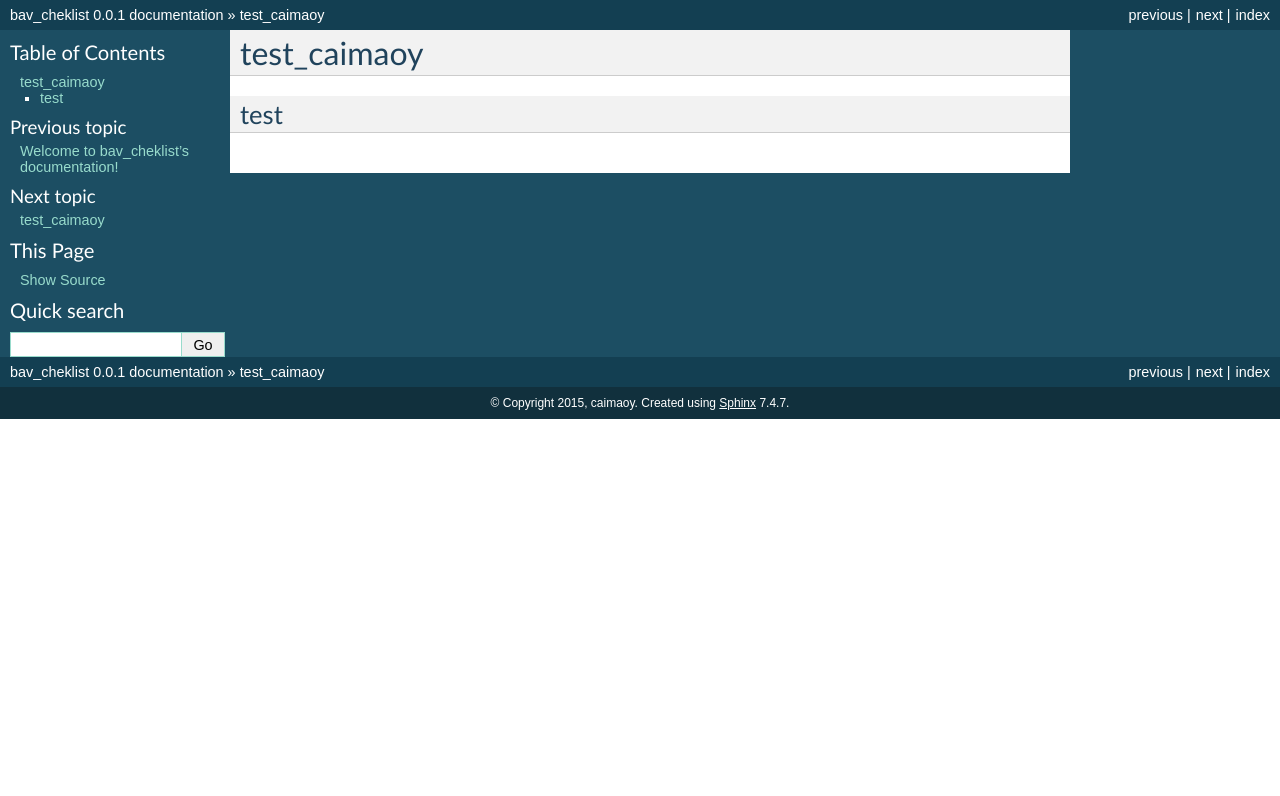
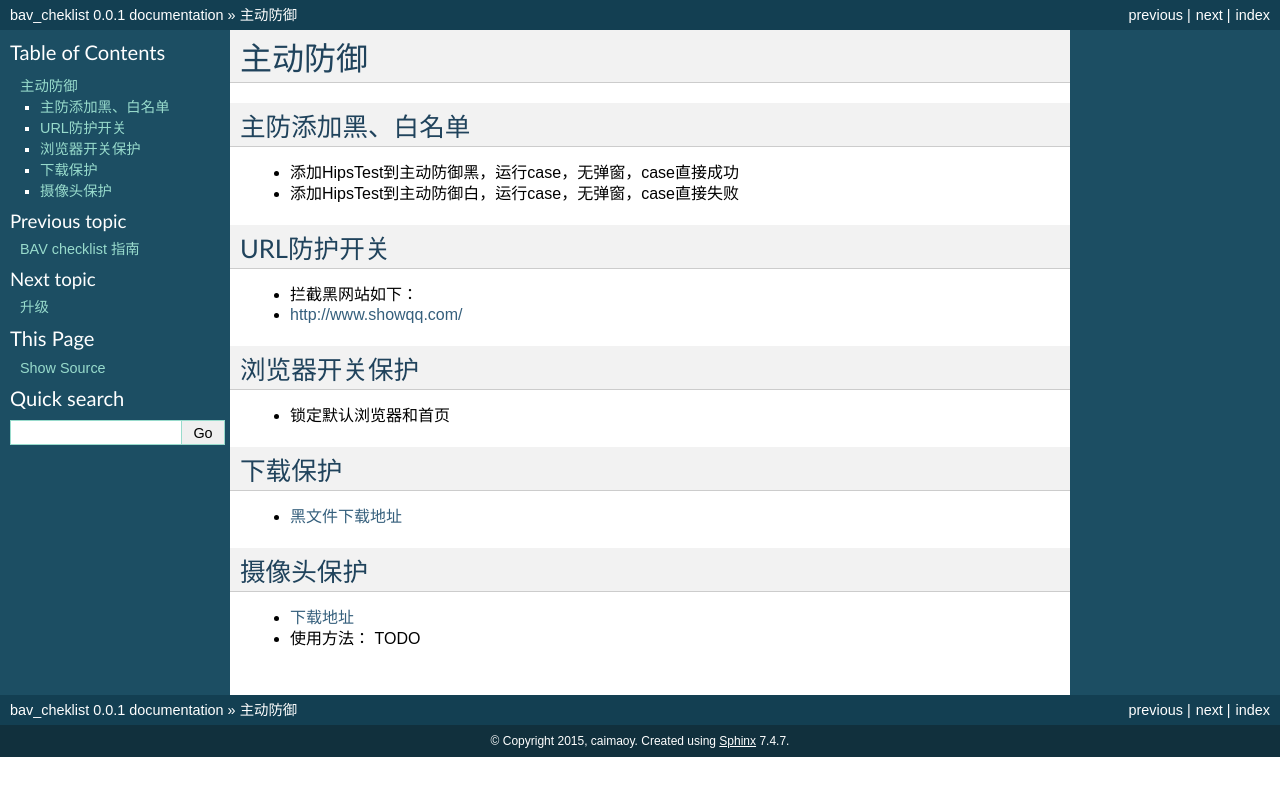
Before and after one commit to caimaoy/bav-checklist, a Sphinx documentation site: the page built from source/AD/caimaoy.rst, in a window 1280 px wide. Shown: the top 796 px of the page. Built offline with Sphinx 7.4.7, drawn with Linux system fonts in a browser that asks for light colours.

Commit message:
some cases

```diff
--- a/source/AD/caimaoy.rst
+++ b/source/AD/caimaoy.rst
@@ -1,6 +1,33 @@
 
-test_caimaoy
+主动防御
 ==================
 
-test
+主防添加黑、白名单
 ------------------
+
+* 添加HipsTest到主动防御黑，运行case，无弹窗，case直接成功
+
+* 添加HipsTest到主动防御白，运行case，无弹窗，case直接失败
+
+
+URL防护开关
+-----------
+
+* 拦截黑网站如下：
+* http://www.showqq.com/
+
+浏览器开关保护
+--------------
+
+* 锁定默认浏览器和首页
+
+下载保护
+--------
+
+* `黑文件下载地址 <http://172.17.194.10:8088/Share/dujuan02/sample/Virus/Sality.ae/>`_
+
+摄像头保护
+----------
+
+* `下载地址 <http://coming_soon>`_
+* 使用方法： TODO
--- a/source/caimaoy.rst
+++ /dev/null
@@ -1,7 +0,0 @@
-
-test_caimaoy
-==================
-
-test
-------------------
-no AD
--- /dev/null
+++ b/source/update/index.rst
@@ -0,0 +1,5 @@
+升级
+====
+
+coming soon
+-----------
```
Also changed, not shown: source/index.rst (+3 -12 lines).
